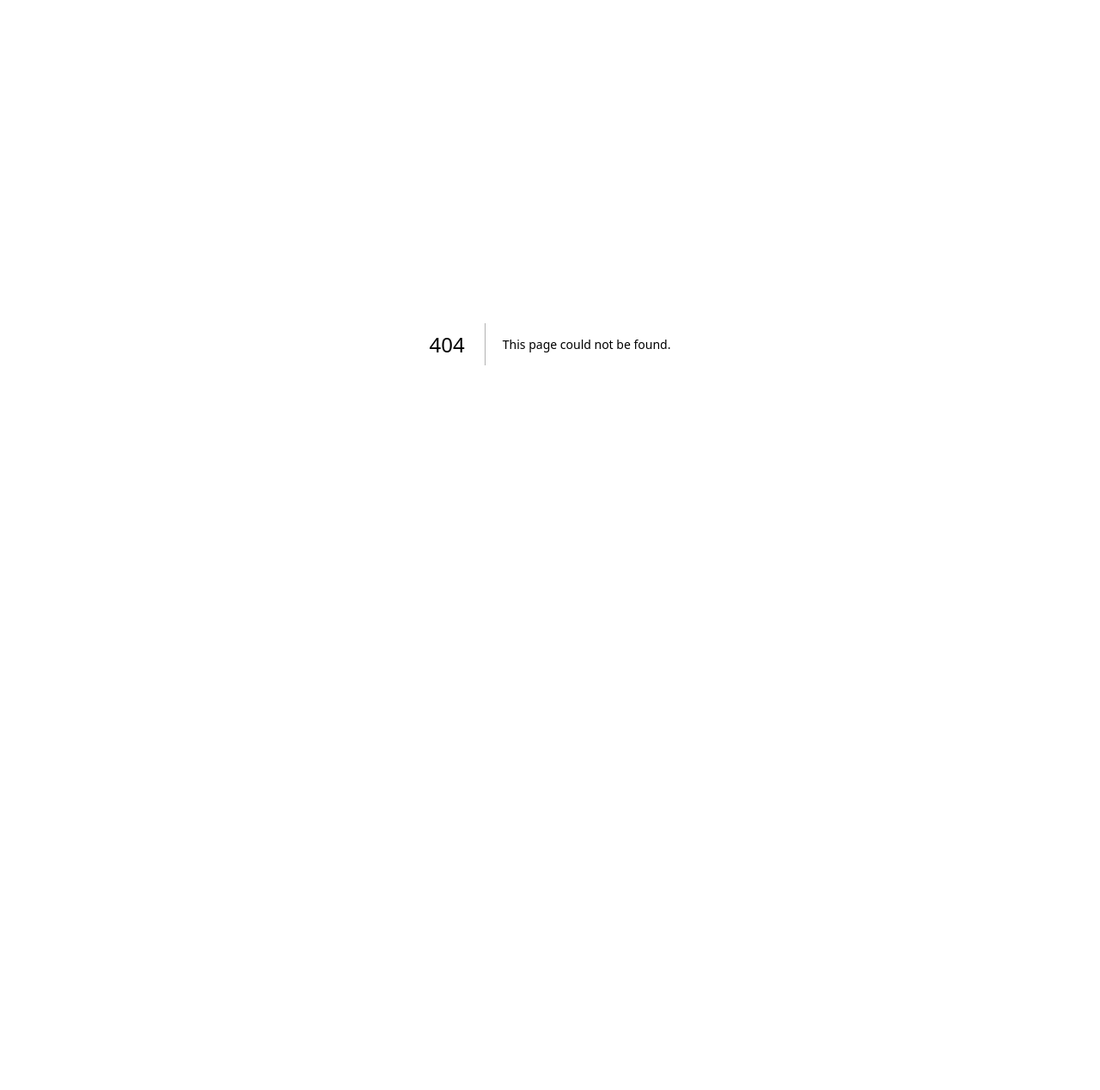
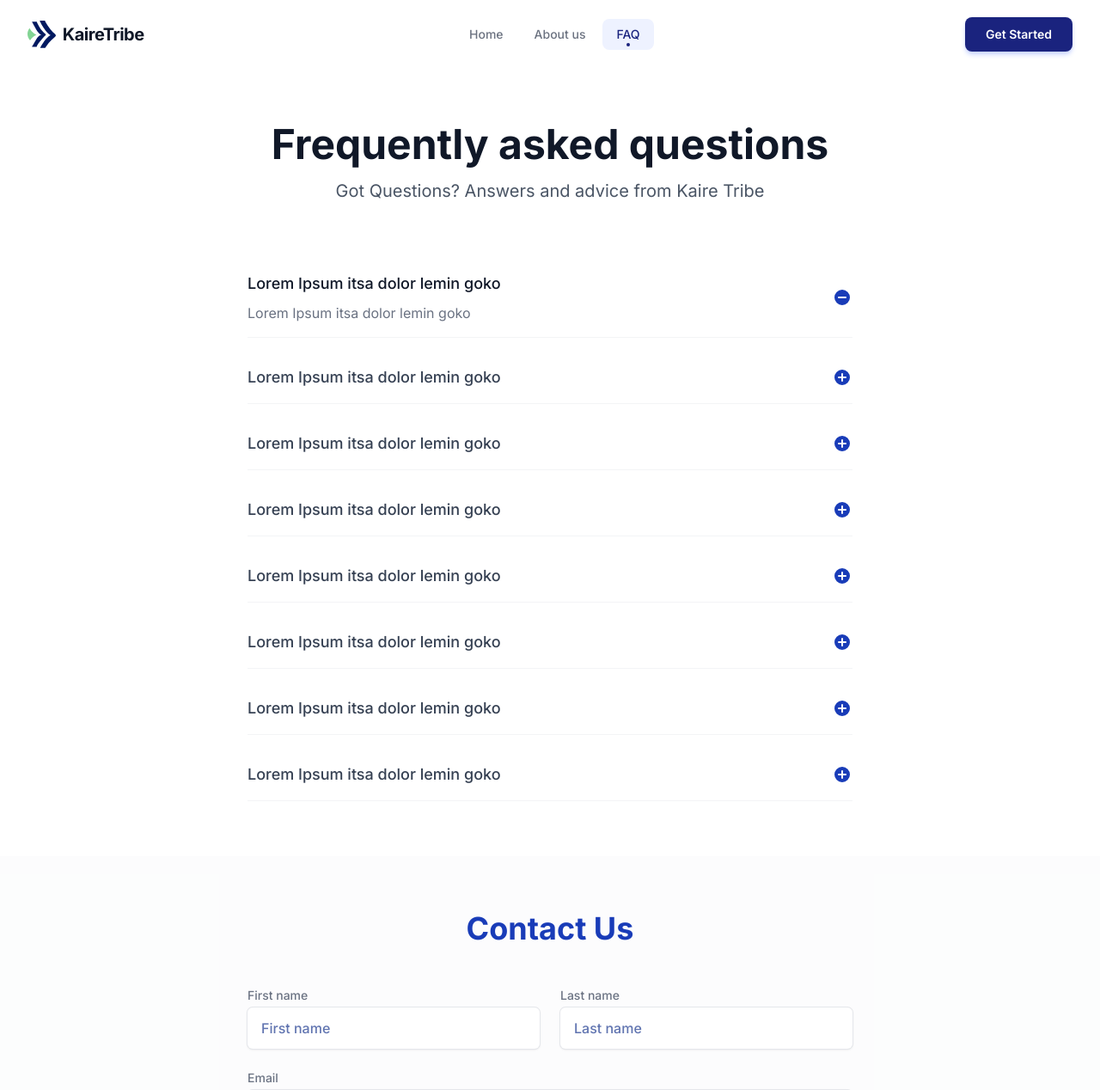
Before and after one commit to kairetribe/kaireTribe-FE, a Next.js app: page /faq in a window 1280 px wide. Before the commit this address had no page. Shown: the top 1268 px of the page at 86% size. Before the commit the page ends 800 px from the top, so only its background shows below. Built offline with nearby package versions, Linux system fonts and the light colour scheme.

Commit message:
feat: add FAQ page with hero, list, contact form, and CTA components

```diff
--- /dev/null
+++ b/app/faq/page.tsx
@@ -0,0 +1,22 @@
+"use client";
+import Footer from "@/components/landing_page/footer";
+import { FAQHero } from "@/components/landing_page/faq/FAQHero";
+import { FAQList } from "@/components/landing_page/faq/FAQList";
+import { ContactForm } from "@/components/landing_page/faq/ContactForm";
+import { CTA } from "@/components/landing_page/CTA";
+import { LandingHeader } from "@/components/landing_page/header";
+
+export default function FAQ() {
+    return (
+        <div className="min-h-screen bg-white">
+            <LandingHeader />
+            <main>
+                <FAQHero />
+                <FAQList />
+                <ContactForm />
+                <CTA />
+            </main>
+            <Footer />
+        </div>
+    );
+}
```
